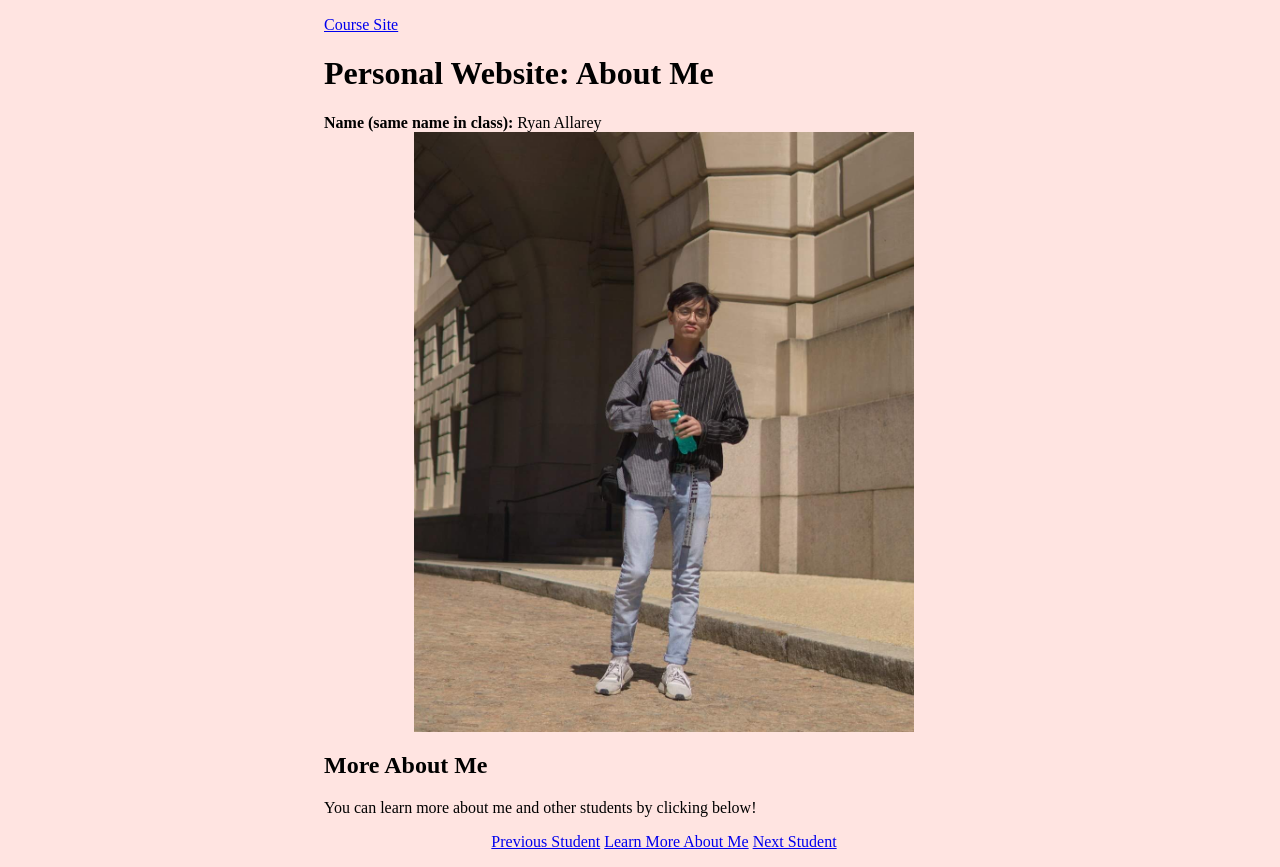
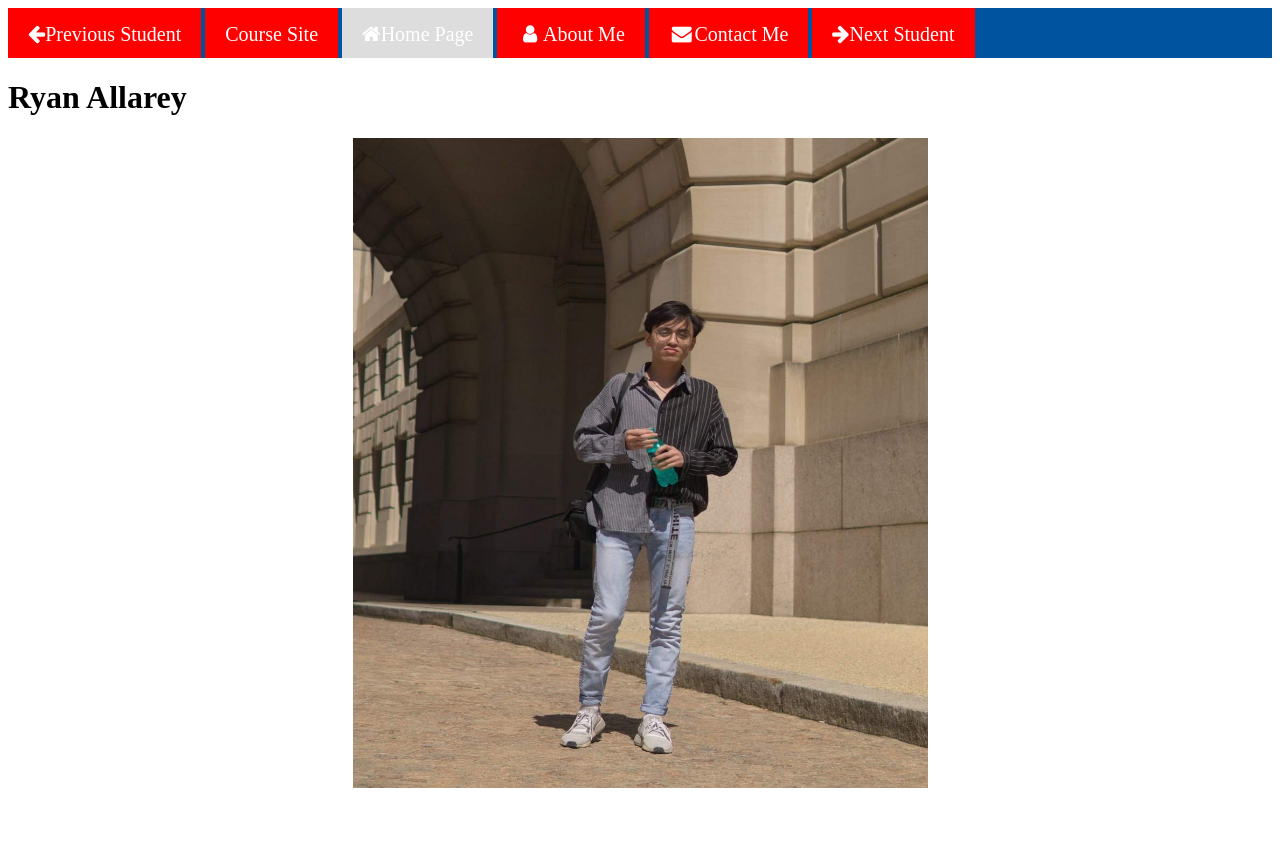
Before and after one commit to rallarey/rallarey.github.io, a plain HTML site: page index.html in a window 1280 px wide. After the commit the page ends 800 px from the top, so only its background shows below. Drawn offline with Linux system fonts and the light colour scheme.

Commit message:
css sheet and navigation bar
added basic css sheet and started to get the navigation bar down

```diff
--- /dev/null
+++ b/CSS/style.css
@@ -0,0 +1,45 @@
+    text-align: center;
+}
+
+body {
+    background-color: mistyrose;
+    margin:auto;
+    justify-content: center;
+}
+
+.topnav {
+    background-color: #00539F;
+    height: 50px;
+    overflow: hidden;
+}
+
+.topnav a {
+    display: inline-block;
+    background-color: red;
+    text-align: center;
+    padding: 15px 20px;
+    text-decoration: none;
+	color:  white;
+	font-size: 20px;
+	text-decoration: none;
+}
+.topnav a:hover {
+    background-color: #ddd;
+    color: black;
+  }
+
+.topnav a.active {
+    background-color: #ddd;
+}
+
+img {
+    display:block;
+    margin-right: auto;
+    margin-left: auto;
+    width: 575px;
+    height: 650px;
+}
+
+h1 {
+    font-size: 200%
+}
--- a/html/aboutMe.html
+++ b/html/aboutMe.html
@@ -3,16 +3,20 @@
 
 <head>
     <meta charset="utf-8">
-    <meta name="viewport" content="width=device-width">
+	<link rel="stylesheet" href="CSS/style.css">
     <title>About Me</title>
-	<style>
-		body {background-color: mistyrose;}
-	</style>
 </head>
 
 <body>
-	<div id="container" style= "height:auto; margin:0 auto; width:50%;">
-		<div class="page" style="width:680px; text-align:justify; margin:0 auto;">
+	<div class = "topnav">
+		<a href="https://mattm401.github.io/">Previous Student</a>
+		<a href="https://mattm401.github.io/">Course Site</a>
+		<a href="index.html">Home Page</a>
+		<a class="active" href="/html/aboutMe.html">About Me</a>
+		<a href="/html/contact.html">Contact Me</a>
+		<a href="https://anthonyym.github.io"></a>Next Student</a>
+	</div>
+
 			<h1>Who Am I?</h1>
 
 			<!--
@@ -56,6 +60,4 @@
 			<p style="text-align:center;">
 				<a href="https://rallarey.github.io/">Back</a>
 			</p>
-		</div>
-	</div>
 </body>
--- a/index.html
+++ b/index.html
@@ -3,33 +3,43 @@
 
 <head>
     <meta charset="utf-8">
-    <meta name="viewport" content="width=device-width">
+	<link rel="stylesheet" href="CSS/style.css">
+	<link rel="stylesheet" href="https://cdnjs.cloudflare.com/ajax/libs/font-awesome/4.7.0/css/font-awesome.min.css">
     <title>Personal Website</title>
-	<style>
-		body {background-color: mistyrose;}
-		img {
-			display:block;
-			margin-left: auto;
-			margin-right: auto;
-		}
-	</style>
 </head>
 
 <body>
+	<div class = "topnav">
+		<a href="https://mattm401.github.io/"><i class = "fa fa-arrow-left"></i>Previous Student</a>
+		<a href="https://mattm401.github.io/">Course Site</a>
+		<a class="active" href="index.html"><i class = "fa fa--fw fa-home"></i>Home Page</a>
+		<a href="/html/aboutMe.html"><i class="fa fa-fw fa-user"></i>About Me</a>
+		<a href="/html/contact.html"><i class="fa fa-fw fa-envelope"></i>Contact Me</a>
+		<a href="https://anthonyym.github.io/"><i class = "fa fa-arrow-right"></i>Next Student</a>
+	</div>
+
+	<h1>Ryan Allarey</h1>
+	<!-- Ryan Allarey, CISC474-010, Personal Web Page 1, rallarey@udel.edu -->
+	<img src="/imgs/IMG_0441_Original.JPG" alt="Picture of Ryan Allarey">
+
+</body>
+
+<!--
+	<body>
 	<div id="container" style= "height:auto; margin:0 auto; width:50%;">
 		<div class="page" style="width:680px; text-align:justify; margin:0 auto;">
 			<p>
 			<a href="https://mattm401.github.io/">Course Site</a>
 			</p>
 			<h1>Personal Website: About Me</h1>
-			<!--
+
 			Ryan Allarey, CISC474-010, Personal Web Page 1, rallarey@udel.edu
-			-->
+
 			<p>
 				<strong>Name (same name in class): </strong>
 				Ryan Allarey
 				<br>
-				<img src="/imgs/IMG_0441_Original.JPG" alt="Ryan Allarey" width="500" height="600">
+				<img src="/imgs/IMG_0441_Original.JPG" alt="Ryan Allarey">
 			</p>
 
 			<h2>More About Me</h2>
@@ -43,3 +53,4 @@
 		</div>
 	</div>
 </body>
+-->
```
Also changed, not shown: html/contact.html (added, +2 -0 lines).
